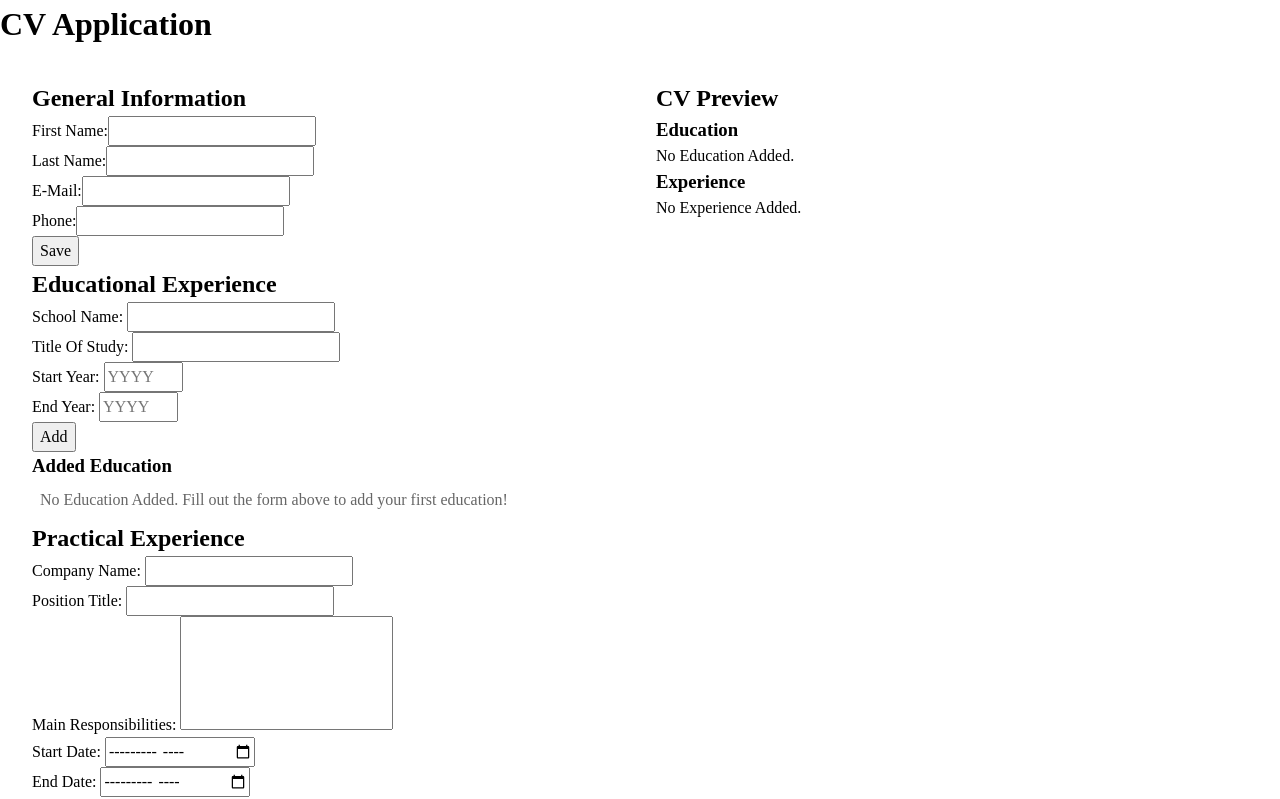
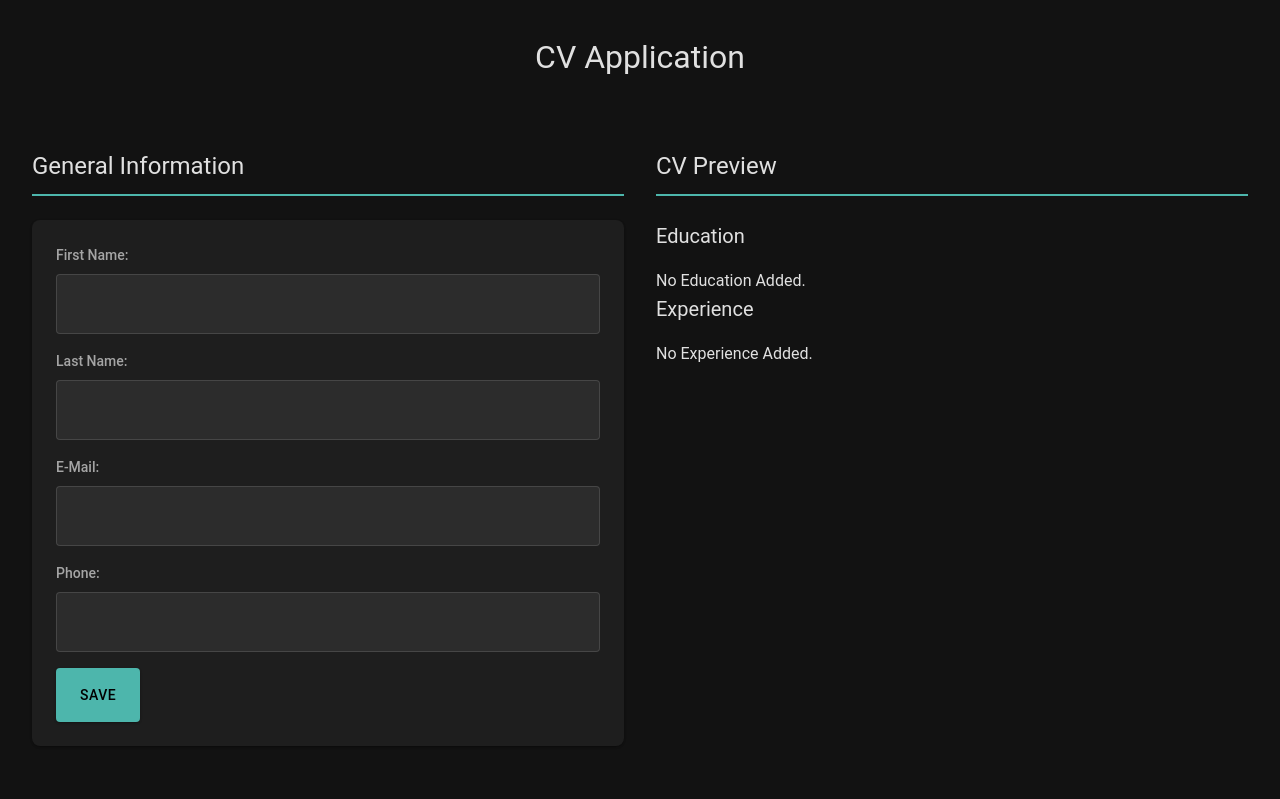
Before and after one commit to rlechuong/cv-application, a React (Vite) app: page / in a window 1280 px wide. Shown: the top 799 px of the page. Built offline with nearby package versions, Linux system fonts and the light colour scheme.

Commit message:
Add global and editor section styling

```diff
--- a/src/App.css
+++ b/src/App.css
@@ -1,8 +1,258 @@
-.main-responsibilities-input {
-  resize: none;
-  padding: 0.5rem;
+:root {
+  /* Teal Color Scheme */
+  --color-background: #121212;
+  --color-surface: #1e1e1e;
+  --color-surface-variant: #2c2c2c;
+  --color-surface-hover: #383838;
+  --color-primary: #4db6ac;
+  --color-primary-hover: #26a69a;
+  --color-on-primary: #000000;
+  --color-text-high: rgba(255, 255, 255, 0.87);
+  --color-text-medium: rgba(255, 255, 255, 0.6);
+  --color-text-disabled: rgba(255, 255, 255, 0.38);
+  --color-border: rgba(255, 255, 255, 0.12);
+  --color-error: #cf6679;
+
+  /* Spacing (Material Design 8dp Grid) */
+  --spacing-xs: 0.5rem;
+  --spacing-sm: 1rem;
+  --spacing-md: 1.5rem;
+  --spacing-lg: 2rem;
+  --spacing-xl: 3rem;
+
+  /* Border Radius */
+  --radius-sm: 4px;
+  --radius-md: 8px;
+  --radius-lg: 12px;
+
+  /* Shadows (Material Elevation) */
+  --shadow-1: 0 1px 3px rgba(0, 0, 0, 0.12), 0 1px 2px rgba(0, 0, 0, 0.24);
+  --shadow-2: 0 3px 6px rgba(0, 0, 0, 0.16), 0 3px 6px rgba(0, 0, 0, 0.23);
+  --shadow-3: 0 10px 20px rgba(0, 0, 0, 0.19), 0 6px 6px rgba(0, 0, 0, 0.23);
 }
 
+/* Global Styles */
+* {
+  box-sizing: border-box;
+  margin: 0;
+  padding: 0;
+}
+
+body {
+  font-family: "Roboto", "Segoe UI", "Arial", sans-serif;
+  background-color: var(--color-background);
+  color: var(--color-text-high);
+  line-height: 1.6;
+}
+
+.app {
+  min-height: 100vh;
+}
+
+.app > h1 {
+  text-align: center;
+  padding: var(--spacing-lg);
+  color: var(--color-text-high);
+  font-weight: 400;
+  font-size: 2rem;
+  margin: 0;
+}
+
+/* Form Styling */
+form {
+  background-color: var(--color-surface);
+  padding: var(--spacing-md);
+  border-radius: var(--radius-md);
+  box-shadow: var(--shadow-1);
+  margin-bottom: var(--spacing-md);
+}
+
+form > div {
+  margin-bottom: var(--spacing-sm);
+}
+
+label {
+  display: block;
+  margin-bottom: var(--spacing-xs);
+  color: var(--color-text-medium);
+  font-size: 0.875rem;
+  font-weight: 500;
+}
+
+input[type="text"],
+input[type="email"],
+input[type="tel"],
+input[type="number"],
+input[type="month"],
+textarea {
+  width: 100%;
+  padding: var(--spacing-sm);
+  background-color: var(--color-surface-variant);
+  border: 1px solid var(--color-border);
+  border-radius: var(--radius-sm);
+  color: var(--color-text-high);
+  font-size: 1rem;
+  font-family: inherit;
+  transition: border-color 0.2s, background-color 0.2s;
+}
+
+input[type="text"]:focus,
+input[type="email"]:focus,
+input[type="tel"]:focus,
+input[type="number"]:focus,
+input[type="month"]:focus,
+textarea:focus {
+  outline: none;
+  border-color: var(--color-primary);
+  background-color: var(--color-surface-hover);
+}
+
+input[type="text"]:disabled,
+input[type="month"]:disabled {
+  opacity: 0.5;
+  cursor: not-allowed;
+}
+
+textarea {
+  resize: vertical;
+  min-height: 100px;
+}
+
+/* Checkbox styling */
+input[type="checkbox"] {
+  width: 1.25rem;
+  height: 1.25rem;
+  margin-right: var(--spacing-xs);
+  cursor: pointer;
+  accent-color: var(--color-primary);
+}
+
+label:has(input[type="checkbox"]) {
+  display: flex;
+  align-items: center;
+  color: var(--color-text-high);
+  cursor: pointer;
+}
+
+/* Button Styling */
+button {
+  padding: var(--spacing-sm) var(--spacing-md);
+  background-color: var(--color-primary);
+  color: var(--color-on-primary);
+  border: none;
+  border-radius: var(--radius-sm);
+  font-size: 0.875rem;
+  font-weight: 500;
+  text-transform: uppercase;
+  letter-spacing: 0.5px;
+  cursor: pointer;
+  transition: background-color 0.2s, box-shadow 0.2s;
+  box-shadow: var(--shadow-1);
+}
+
+button:hover {
+  background-color: var(--color-primary-hover);
+  box-shadow: var(--shadow-2);
+}
+
+button:active {
+  box-shadow: var(--shadow-1);
+}
+
+/* Secondary Button (Cancel, Edit, Delete) */
+button:not([type="submit"]) {
+  background-color: var(--color-surface-variant);
+  color: var(--color-text-high);
+  margin-left: var(--spacing-xs);
+}
+
+button:not([type="submit"]):hover {
+  background-color: var(--color-surface-hover);
+}
+
+/* Section Headings */
+h2 {
+  color: var(--color-text-high);
+  font-size: 1.5rem;
+  font-weight: 400;
+  margin-bottom: var(--spacing-md);
+  padding-bottom: var(--spacing-xs);
+  border-bottom: 2px solid var(--color-primary);
+}
+
+h3 {
+  color: var(--color-text-high);
+  font-size: 1.25rem;
+  font-weight: 400;
+  margin-bottom: var(--spacing-sm);
+}
+
+/* Section Containers */
+.editor-section > div {
+  margin-bottom: var(--spacing-xl);
+}
+
+/* Entry Cards (Education/Experience Display) */
+.education-entry,
+.experience-entry {
+  background-color: var(--color-surface);
+  padding: var(--spacing-md);
+  border-radius: var(--radius-md);
+  box-shadow: var(--shadow-1);
+  margin-bottom: var(--spacing-sm);
+  border-left: 4px solid var(--color-primary);
+}
+
+.education-entry p,
+.experience-entry p {
+  margin-bottom: var(--spacing-xs);
+  color: var(--color-text-high);
+}
+
+.education-entry p:last-of-type,
+.experience-entry p:last-of-type {
+  margin-bottom: var(--spacing-sm);
+}
+
+.education-entry strong,
+.experience-entry strong {
+  color: var(--color-text-medium);
+  font-weight: 500;
+}
+
+/* General Info Display */
+.info-display {
+  background-color: var(--color-surface);
+  padding: var(--spacing-md);
+  border-radius: var(--radius-md);
+  box-shadow: var(--shadow-1);
+  margin-bottom: var(--spacing-md);
+}
+
+.info-display p {
+  margin-bottom: var(--spacing-xs);
+  color: var(--color-text-high);
+}
+
+.info-display p:last-of-type {
+  margin-bottom: var(--spacing-sm);
+}
+
+.info-display strong {
+  color: var(--color-text-medium);
+  font-weight: 500;
+}
+
+/* Edit Forms Inside Entries */
+.education-edit-form,
+.edit-experience-form {
+  background-color: var(--color-surface-variant);
+  padding: var(--spacing-md);
+  border-radius: var(--radius-md);
+  margin: 0;
+}
+
+/* Layout */
 .app-container {
   display: grid;
   grid-template-columns: 1fr 1fr;
@@ -18,12 +268,17 @@
   height: fit-content;
 }
 
+/* Empty State */
 .empty-state {
-  color: #666;
-  padding: 0.5rem;
+  color: var(--color-text-medium);
+  padding: var(--spacing-md);
+  text-align: center;
+  background-color: var(--color-surface);
+  border-radius: var(--radius-md);
+  border: 1px dashed var(--color-border);
 }
 
-/* Mobile/Tablet Styling */
+/* Responsive */
 
 @media (max-width: 768px) {
   .app-container {
```
